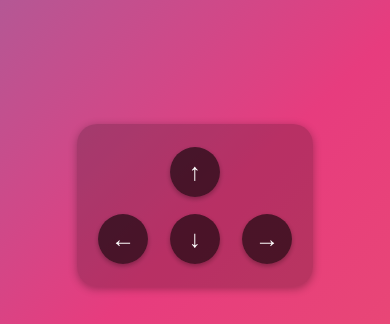
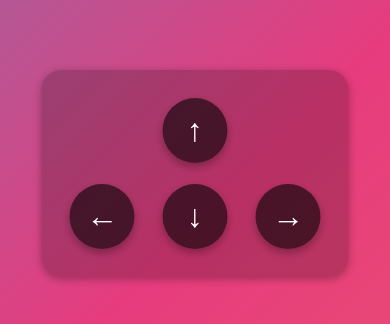
Before and after one commit to auliaRahman92/timun, a plain HTML site: page index.html in a window 390 px wide. Shown: the part 517-841 px from the top of the page. Drawn offline with nearby package versions, Linux system fonts and the light colour scheme; some packages are replaced by stand-ins of ours; a script that the page names is missing.

Commit message:
style.css

```diff
--- a/style.css
+++ b/style.css
@@ -159,12 +159,12 @@ select:focus {
 #mobile-controls {
   display: none;
   position: fixed;
-  bottom: 40px;
+  bottom: 50px;
   left: 50%;
   transform: translateX(-50%);
   text-align: center;
   background-color: rgba(0, 0, 0, 0.2);
-  padding: 12px 15px;
+  padding: 15px 20px;
   border-radius: 20px;
   box-shadow: 0 2px 8px rgba(0, 0, 0, 0.3);
   z-index: 1000;
@@ -176,10 +176,10 @@ select:focus {
 }
 
 #mobile-controls button {
-  width: 60px;
-  height: 60px;
-  margin: 8px;
-  font-size: 28px;
+  width: 80px;
+  height: 80px;
+  margin: 10px;
+  font-size: 36px;
   background-color: rgba(0, 0, 0, 0.6);
   color: #fff;
   border: none;
@@ -189,7 +189,7 @@ select:focus {
   transition: transform 0.2s, background-color 0.2s, box-shadow 0.2s;
   -webkit-tap-highlight-color: transparent;
   touch-action: manipulation;
-  box-shadow: 0 2px 5px rgba(0, 0, 0, 0.3);
+  box-shadow: 0 4px 8px rgba(0, 0, 0, 0.3);
 }
 
 #mobile-controls button:hover {
@@ -236,13 +236,13 @@ select:focus {
 
 @media only screen and (max-width: 600px) {
   #mobile-controls button {
-    width: 50px;
-    height: 50px;
-    font-size: 24px;
-    margin: 6px;
+    width: 65px;
+    height: 65px;
+    font-size: 32px;
+    margin: 8px;
   }
   .controls-row {
-    gap: 10px;
+    gap: 12px;
   }
 }
 /*# sourceMappingURL=style.css.map */
```
